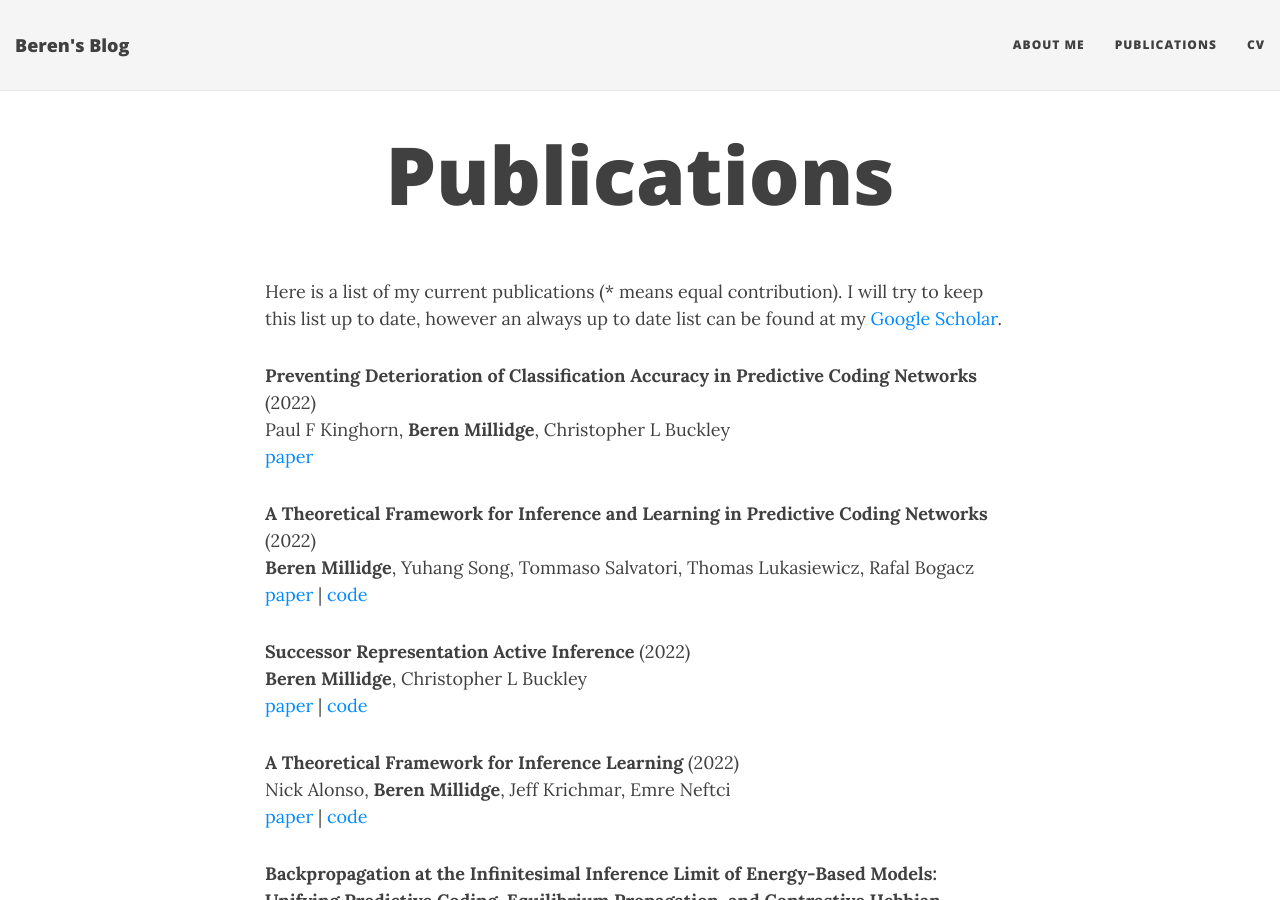
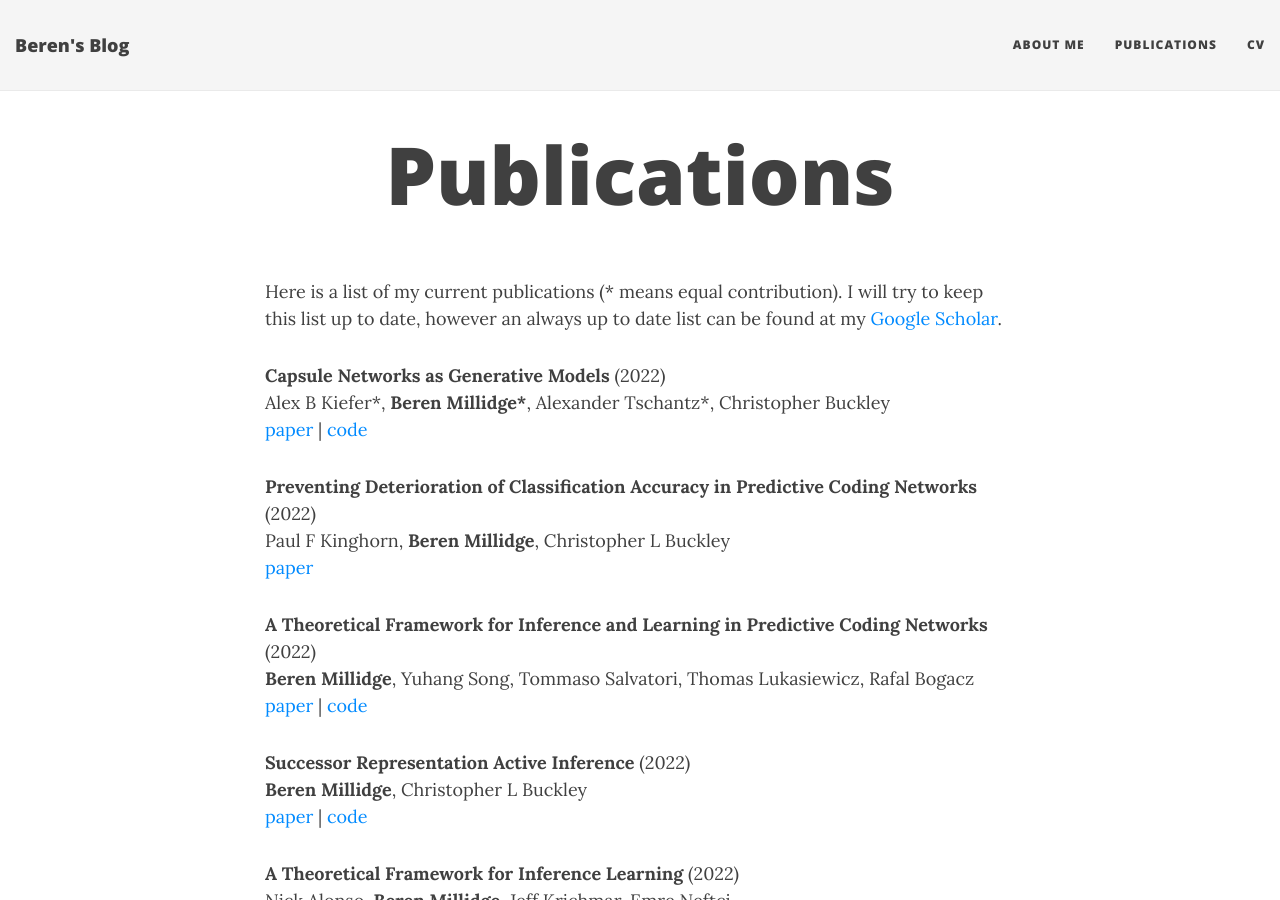
Before and after one commit to BerenMillidge/BerenMillidge.github.io, a Jekyll site: the page built from publications.md, in a window 1280 px wide and 900 px high. Built offline with Jekyll 4.4.1, drawn with Linux system fonts in a browser that asks for light colours; nearby versions of some CDN libraries.

Commit message:
add alex's paper

```diff
--- a/publications.md
+++ b/publications.md
@@ -4,6 +4,8 @@ title: Publications
 ---
 
 Here is a list of my current publications (* means equal contribution). I will try to keep this list up to date, however an always up to date list can be found at my [Google Scholar](https://scholar.google.com/citations?user=3GGkFTkAAAAJ&hl=en&oi=ao).
+
+**Capsule Networks as Generative Models** (2022) <br /> Alex B Kiefer\*, **Beren Millidge\***, Alexander Tschantz\*, Christopher Buckley  <br /> [paper](https://arxiv.org/pdf/2209.02567.pdf) \| [code](https://github.com/BerenMillidge/Sparse_Routing)
 
 **Preventing Deterioration of Classification Accuracy in Predictive Coding Networks** (2022) <br /> Paul F Kinghorn, **Beren Millidge**, Christopher L Buckley <br /> [paper](https://arxiv.org/pdf/2208.07114.pdf)
 
```
